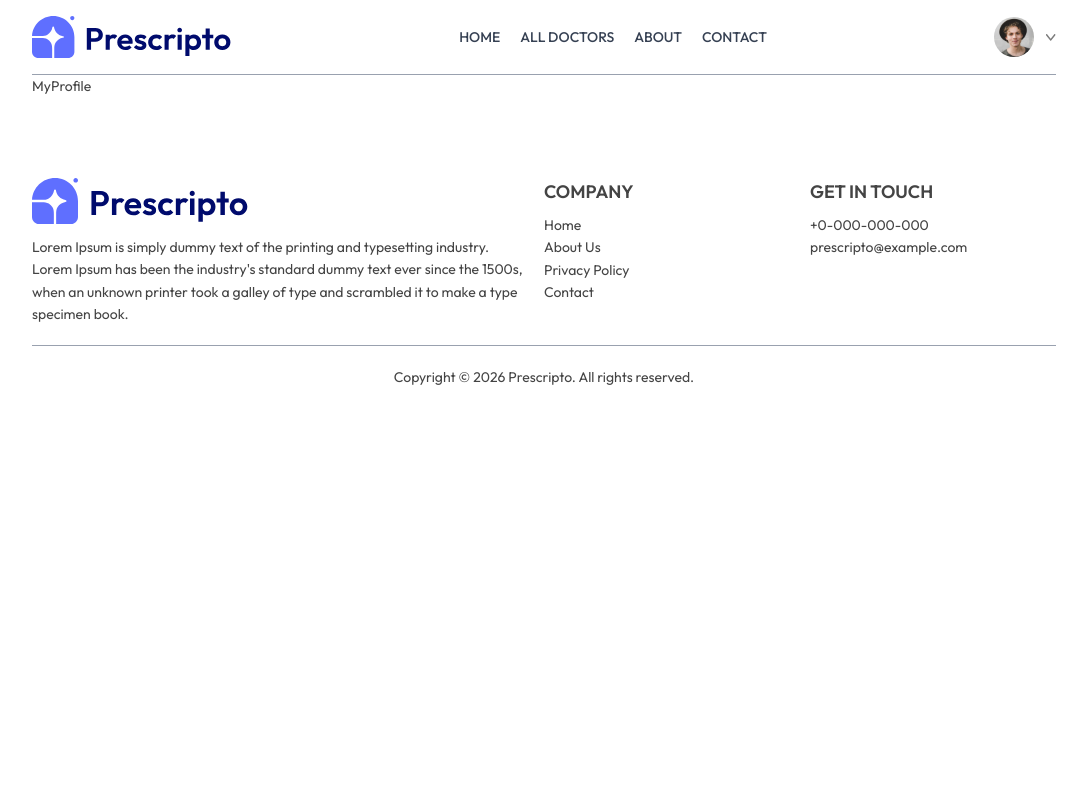
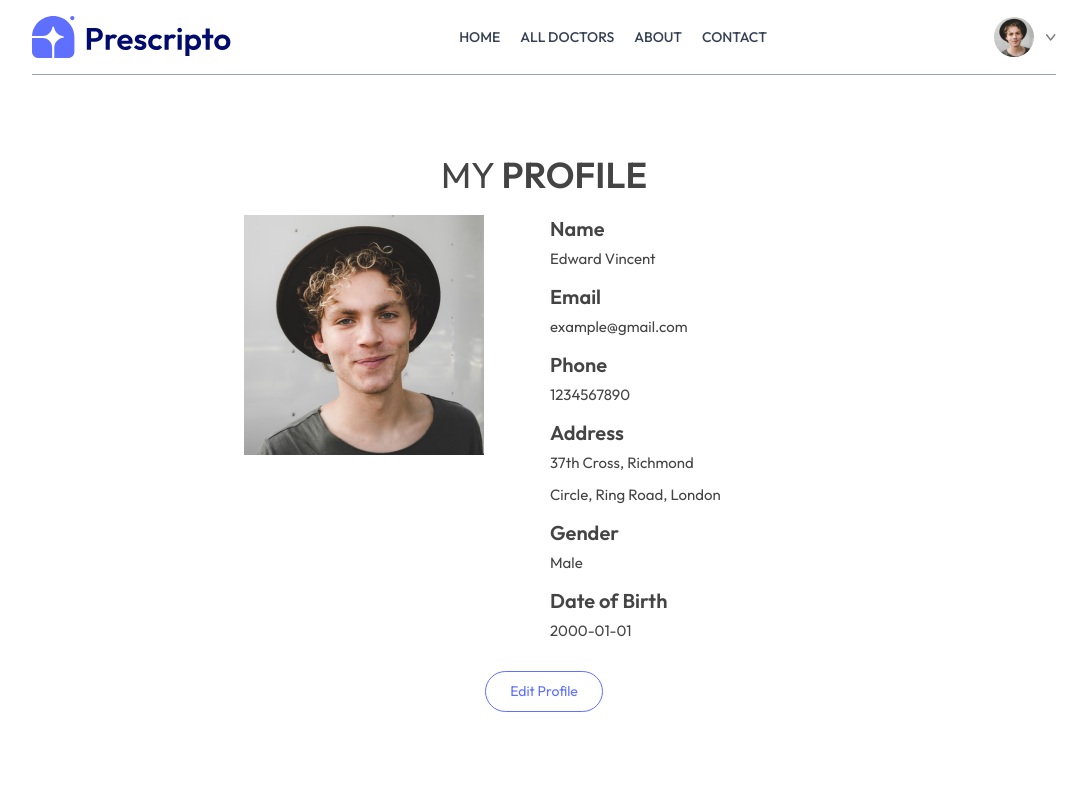
Before and after one commit to adityakumarfullstack/Prescripto, a React (Vite) app in the folder frontend/: page /my-profile in a window 1280 px wide. Shown: the top 800 px of the page, without its empty margins (96-1183 px from the left). Built offline with nearby package versions, Linux system fonts and the light colour scheme.

Commit message:
Add My Profile page

```diff
--- a/frontend/src/index.css
+++ b/frontend/src/index.css
@@ -7,7 +7,7 @@
 
 
 :root {
-    --primary-color: #5f6fff;
+    --primary-color: #1b2dd6;
 }
 
 body {
--- a/frontend/src/pages/MyProfile.jsx
+++ b/frontend/src/pages/MyProfile.jsx
@@ -1,7 +1,114 @@
+import { useState } from "react";
+import { assets } from "../assets/assets";
 
 const MyProfile = () => {
+    const [userData, setUserData] = useState({
+        name: 'Edward Vincent',
+        image: assets.profile_pic,
+        email: 'example@gmail.com',
+        phone: '1234567890',
+        address: {
+            line1: '37th Cross, Richmond',
+            line2: 'Circle, Ring Road, London'
+        },
+        gender: 'male',
+        dob: '2000-01-01',
+    })
+    const [isEdit, setIsEdit] = useState(false)
+
     return (
-        <div>MyProfile</div>
+        <main className="my-profile-page py-10 md:py-20">
+            <section className="my-profile-section max-w-[600px] mx-auto">
+                <div className="container">
+                    <div className="section-header mb-5">
+                        <h2 className="page-title text-3xl text-center md:text-4xl uppercase">My <span className="font-semibold">Profile</span></h2>
+                    </div>
+                    <div className="my-profile flex flex-col md:flex-row gap-3">
+                        <div className="my-profile-left md:w-1/2">
+                            <div className="img-parent">
+                                <img src={userData.image} alt="Profile Image" />
+                            </div>
+                        </div>
+                        <div className="my-profile-right md:w-1/2">
+                            <div className="my-profile-details text-[15px]">
+                                <div className="username-parent mb-2">
+                                    <h5 className="text-xl font-semibold">Name</h5>
+                                    {
+                                        isEdit ?
+                                            <input type="text" value={userData.name} onChange={(e) => setUserData((prev) => ({ ...prev, name: e.target.value }))} className='py-1 border-none outline-none text-primary  cursor-pointer' />
+                                            :
+                                            <p className='py-1'>{userData.name}</p>
+                                    }
+                                </div>
+                                <div className="email-parent mb-2">
+                                    <h5 className="text-xl font-semibold">Email</h5>
+                                    {
+                                        isEdit ?
+                                            <input type="text" value={userData.email} onChange={(e) => setUserData((prev) => ({ ...prev, email: e.target.value }))} className='py-1 border-none outline-none text-primary  cursor-pointer' />
+                                            :
+                                            <p className='py-1'>{userData.email}</p>
+                                    }
+                                </div>
+                                <div className="phone-parent mb-2">
+                                    <h5 className="text-xl font-semibold">Phone</h5>
+                                    {
+                                        isEdit ?
+                                            <input type="text" value={userData.phone} onChange={(e) => setUserData((prev) => ({ ...prev, phone: e.target.value }))} className='py-1 border-none outline-none text-primary  cursor-pointer' />
+                                            :
+                                            <p className='py-1'>{userData.phone}</p>
+                                    }
+                                </div>
+                                <div className="address-parent mb-2">
+                                    <h5 className="text-xl font-semibold">Address</h5>
+                                    {
+                                        isEdit ?
+                                            <input type="text" value={userData.address.line1} onChange={(e) => setUserData((prev) => ({ ...prev, address: { line1: e.target.value } }))} className='py-1 border-none outline-none text-primary  cursor-pointer' />
+                                            :
+                                            <p className='py-1'>{userData.address.line1}</p>
+                                    }
+                                    {
+                                        isEdit ?
+                                            <input type="text" value={userData.address.line2} onChange={(e) => setUserData((prev) => ({ ...prev, address: { line2: e.target.value } }))} className='py-1 border-none outline-none text-primary  cursor-pointer' />
+                                            :
+                                            <p className='py-1'>{userData.address.line2}</p>
+                                    }
+                                </div>
+                                <div className="gender-parent mb-2">
+                                    <h5 className="text-xl font-semibold">Gender</h5>
+                                    {
+                                        isEdit ?
+                                            <select value={userData.gender} onChange={(e) => setUserData((prev) => ({ ...prev, gender: e.target.value }))} className='py-1 border-none outline-none text-primary  cursor-pointer'>
+                                                <option value="male">Male</option>
+                                                <option value="female">Female</option>
+                                            </select>
+                                            :
+                                            <p className="capitalize py-1">{userData.gender}</p>
+                                    }
+                                </div>
+                                <div className="dob-parent mb-2">
+                                    <h5 className="text-xl font-semibold">Date of Birth</h5>
+                                    {
+                                        isEdit ?
+                                            //Default Date format is YYYY-MM-DD
+                                            <input type="date" value={userData.dob} onChange={(e) => setUserData((prev) => ({ ...prev, dob: e.target.value }))} className='py-2 border-none outline-none text-primary  cursor-pointer' />
+                                            :
+                                            <p className='py-1'>{userData.dob}</p>
+                                    }
+                                </div>
+                            </div>
+                        </div>
+                    </div>
+                    <div className="btn-parent mt-4 flex justify-center">
+                        {
+                            isEdit ?
+                                <button className="btn border border-primary text-primary bg-white py-2 px-6 rounded-full hover:bg-primary hover:text-white transition ease-in-out duration-300" onClick={() => setIsEdit(false)}>Save Changes</button>
+                                :
+                                <button className="btn border border-primary text-primary bg-white py-2 px-6 rounded-full hover:bg-primary hover:text-white transition ease-in-out duration-300" onClick={() => setIsEdit(true)}>Edit Profile</button>
+                        }
+                    </div>
+                </div>
+            </section>
+        </main>
     )
 }
 
```
